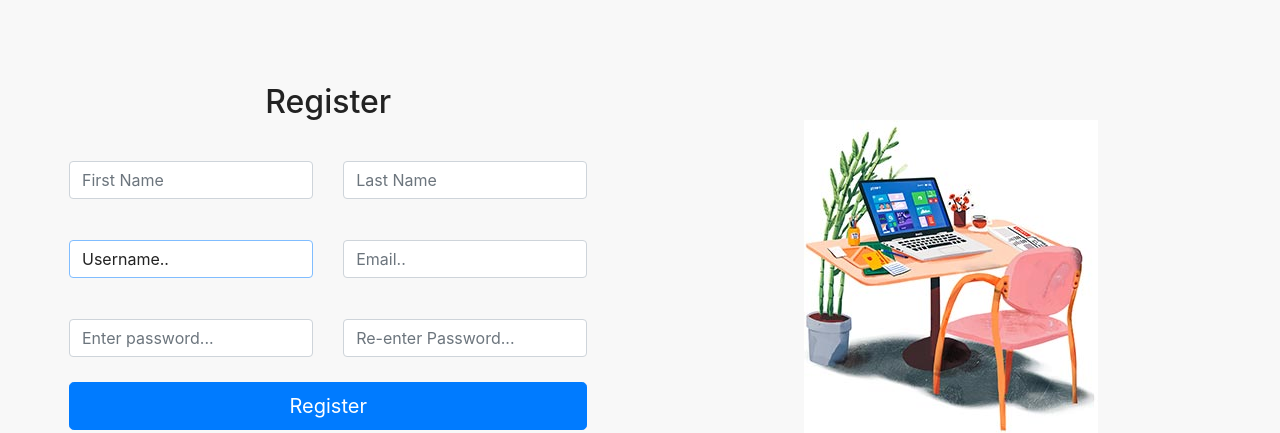
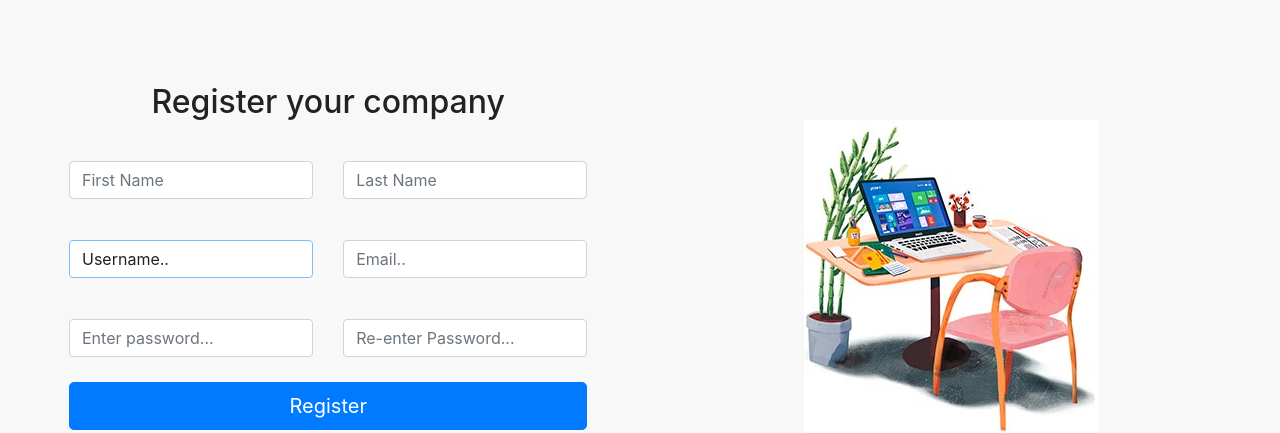
Before and after one commit to akshatjai258/salary-management, a Django app: page /accounts/signup/student/ in a window 1280 px wide. Shown: the part 68-501 px from the top of the page. Run offline with Django 3.2, Linux system fonts and the light colour scheme; parts of the project's set-up code (start-up, migrations or seed data) failed here and were passed over; some libraries are stand-ins or nearby versions.

Commit message:
some changes made

```diff
--- a/payroll/forms.py
+++ b/payroll/forms.py
@@ -7,9 +7,15 @@ from .models import ( User,Employee,hrProfile)
 
 
 class HrSignUpForm(UserCreationForm):
+
+    phone_number = forms.CharField(max_length=12,null=True,blank=True)
+    address=forms.CharField(blank = True, max_length=255)
+    company_name = forms.CharField(max_length=255,blank=True,null=True)
+    year_of_registration = forms.DateField(null=True)
+
     class Meta(UserCreationForm.Meta):
         model = User
-        fields=['first_name','last_name','username','email','password1','password2']
+        fields=['first_name','last_name','username','email','password1','password2','phone_number','address','company_name','year_of_registration']
 
     @transaction.atomic
     def save(self):
--- a/payroll/models.py
+++ b/payroll/models.py
@@ -17,15 +17,6 @@ class Leave(models.Model):
 
 
 
-class Holiday(models.Model):
-    date = models.DateField(help_text="a holiday of the year",null=True)
-    holiday_name = models.CharField(default="National holiday",null=True, help_text="the name of the holiday", max_length=50)
-    description = models.CharField(default="nationally celebrated",null=True, help_text="the reason for the holiday", max_length=255)
-
-    def __str__(self):
-        return self.holiday_name
-
-
 class Contact(models.Model):
 	sno=models.AutoField(primary_key=True)
 	name=models.CharField(max_length=250)
@@ -40,7 +31,7 @@ class hrProfile(models.Model):
     user=models.OneToOneField(User,null=True,on_delete=models.CASCADE)
     full_name = models.CharField(max_length=50,null = True)
     profile_pic=models.ImageField(upload_to='images/profile', blank = True, default='images/profile/default2.jpeg')
-    phone=PhoneNumberField(blank = True)
+    phone_number = models.CharField(max_length=12,null=True,blank=True)
     address=models.TextField(blank = True, max_length=255)
     company_name = models.CharField(max_length=255,blank=True,null=True)
     year_of_registration = models.DateField(null=True)
@@ -60,7 +51,7 @@ class Employee(models.Model):
     parent_hr = models.ForeignKey(hrProfile,null=True,on_delete=models.CASCADE)
     full_name = models.CharField(max_length=50,null = True)
     profile_pic=models.ImageField(upload_to='images/profile', blank = True, default='images/profile/default2.jpeg')
-    phone=PhoneNumberField(blank = True,null=True)
+    phone_number = models.CharField(max_length=12,null=True,blank=True)
     address=models.TextField(blank = True, max_length=255,null=True)
     gender = models.CharField(max_length=10, choices=GENDER_CHOICES,null=True)
     post = models.CharField(max_length=50,null = True)
@@ -69,3 +60,15 @@ class Employee(models.Model):
     esi_deduction = models.IntegerField(default=0)
     allowances_per_month = models.IntegerField(default=0)
     base_salary = models.IntegerField(default=0)
+    date_of_birth = models.DateField(null=True)
+    date_of_joining = models.DateField(null=True)
+
+
+class Holiday(models.Model):
+    date = models.DateField(help_text="a holiday of the year",null=True)
+    holiday_name = models.CharField(default="National holiday",null=True, help_text="the name of the holiday", max_length=50)
+    description = models.CharField(default="nationally celebrated",null=True, help_text="the reason for the holiday", max_length=255)
+    parent_hr = models.ForeignKey(hrProfile,null=True,on_delete=models.CASCADE)
+
+    def __str__(self):
+        return self.holiday_name
--- a/payroll/templates/registration/signup_form.html
+++ b/payroll/templates/registration/signup_form.html
@@ -28,7 +28,7 @@
 
     <div class="signup-content">
       <div class="signup-form">
-        <h2 class="form-title text-center">Register</h2>
+        <h2 class="form-title text-center">Register your company</h2>
         <form method="POST" class="register-form" id="register-form">
           {% csrf_token %}
           <div class="fgr">
--- a/salaryManagement/views.py
+++ b/salaryManagement/views.py
@@ -32,7 +32,7 @@ def contact(request):
       contact.save()
       html_message = loader.render_to_string('main/email_contact.html',{'name':name})
       message = 'Hi '+str(name)+'. Greetings from Filox. Thank you for submitting your query/feedback. In case of a query, we will get back to you as soon as possible. Also, this is a auto-generated mail. So please refrain from replying to this mail.'
-      send_mail('We heard you!!',message,settings.EMAIL_HOST_USER,[str(email)],fail_silently=True,html_message=html_message)
+      send_mail('We heard you!!',message,settings. EMAIL_HOST_USER,[str(email)],fail_silently=True,html_message=html_message)
       messages.success(request,"Your query is sent successfully !!!")
 
    return render (request,"main/contact.html")
```
